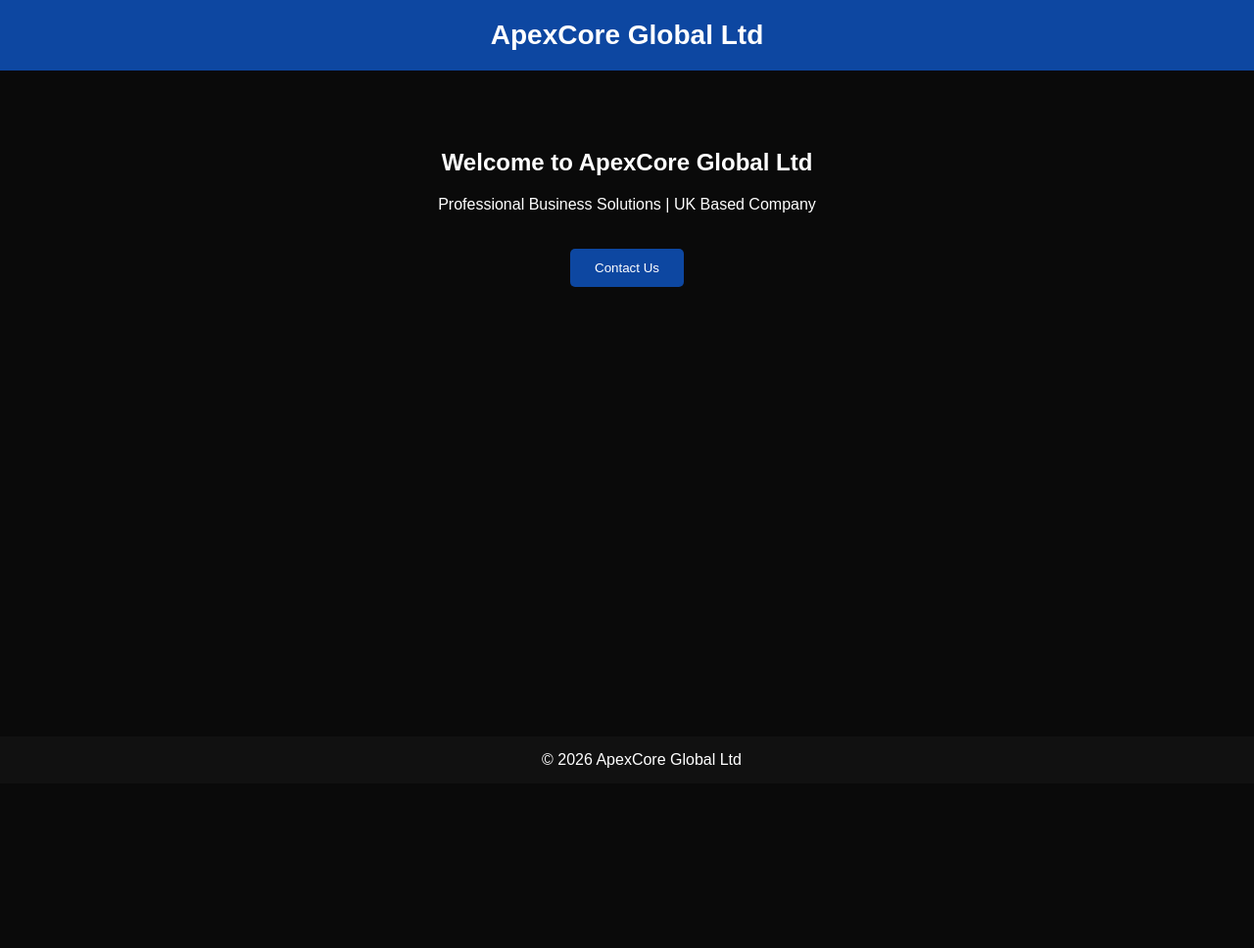
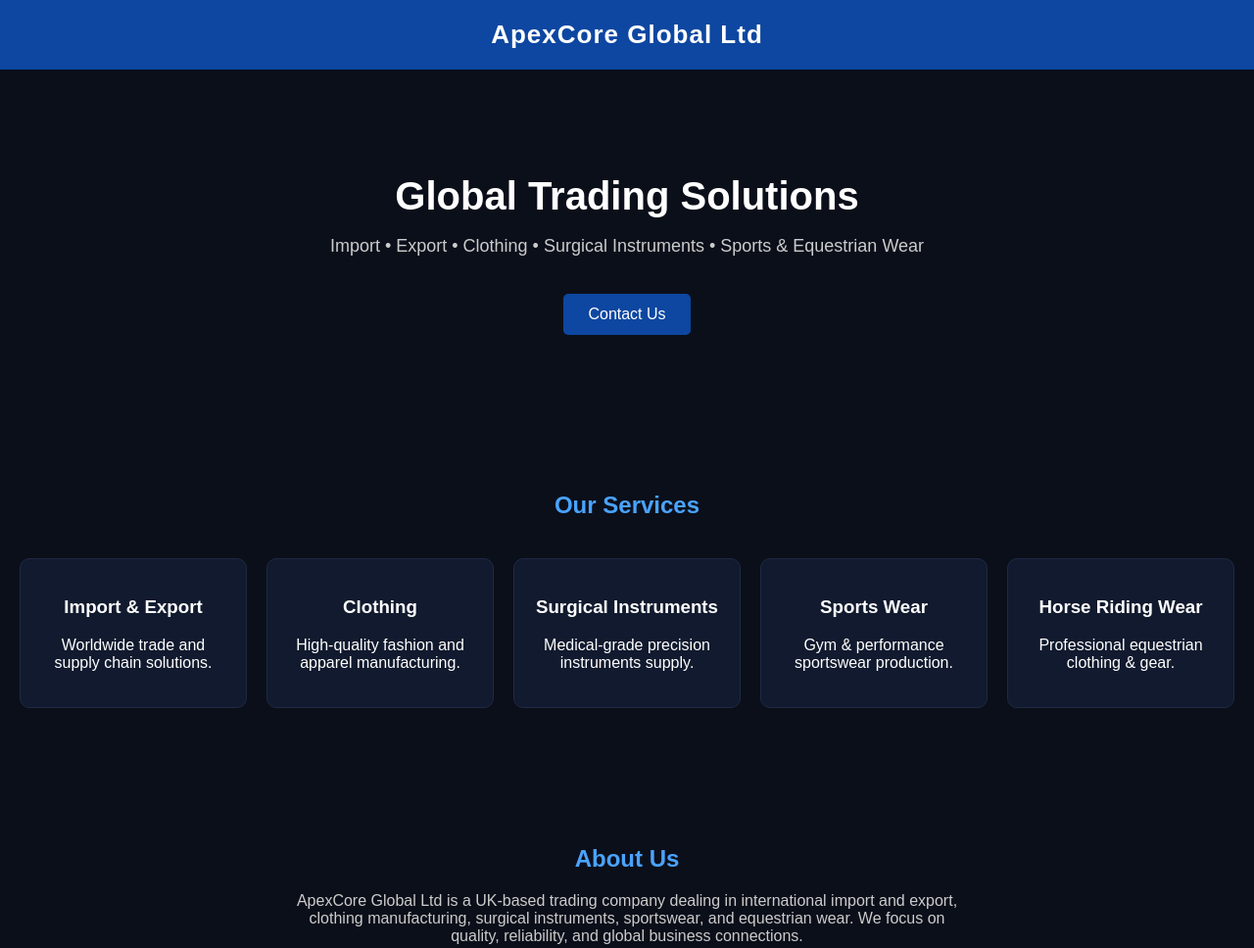
Before and after one commit to ApexCoreUK/apexcoreglobal, a plain HTML site: page index.html in a window 1280 px wide. Shown: the top 968 px of the page at 98% size. Before the commit the page ends 800 px from the top, so only its background shows below. Drawn offline with Linux system fonts and the light colour scheme.

Commit message:
Revamp index.html with new layout and styles
Updated HTML structure and styles for improved layout and design.

```diff
--- a/index.html
+++ b/index.html
@@ -1,58 +1,157 @@
 <!DOCTYPE html>
 <html lang="en">
 <head>
-  <meta charset="UTF-8">
-  <meta name="viewport" content="width=device-width, initial-scale=1.0">
+<meta charset="UTF-8" />
+<meta name="viewport" content="width=device-width, initial-scale=1.0"/>
 <title>ApexCore Global Ltd</title>
+
 <style>
-    body {
-      margin: 0;
-      font-family: Arial;
-      background: #0a0a0a;
-      color: white;
-      text-align: center;
+body{
+  margin:0;
+  font-family: Arial, sans-serif;
+  background:#0b0f1a;
+  color:white;
 }
-    header {
-      background: #0d47a1;
-      padding: 20px;
-      font-size: 28px;
-      font-weight: bold;
+
+/* Header */
+header{
+  background:#0d47a1;
+  padding:20px;
+  text-align:center;
+  font-size:26px;
+  font-weight:bold;
+  letter-spacing:1px;
 }
-    section {
-      padding: 60px 20px;
+
+/* Hero */
+.hero{
+  padding:80px 20px;
+  text-align:center;
 }
-    .btn {
-      background: #0d47a1;
-      color: white;
-      padding: 12px 25px;
-      border: none;
-      margin-top: 20px;
-      cursor: pointer;
-      border-radius: 5px;
+.hero h1{
+  font-size:40px;
+  margin-bottom:10px;
 }
-    footer {
-      background: #111;
-      padding: 15px;
-      position: fixed;
-      bottom: 0;
-      width: 100%;
+.hero p{
+  font-size:18px;
+  color:#ccc;
+}
+.btn{
+  margin-top:20px;
+  padding:12px 25px;
+  border:none;
+  background:#0d47a1;
+  color:white;
+  cursor:pointer;
+  border-radius:5px;
+  font-size:16px;
+}
+
+/* Section */
+section{
+  padding:60px 20px;
+  text-align:center;
+}
+
+h2{
+  color:#4aa3ff;
+  margin-bottom:20px;
+}
+
+/* Services */
+.services{
+  display:grid;
+  grid-template-columns:repeat(auto-fit,minmax(220px,1fr));
+  gap:20px;
+  padding-top:20px;
+}
+
+.card{
+  background:#111a2e;
+  padding:20px;
+  border-radius:10px;
+  border:1px solid #1f2a44;
+}
+
+.card:hover{
+  background:#16213a;
+}
+
+/* Footer */
+footer{
+  background:#05070d;
+  text-align:center;
+  padding:15px;
+  font-size:14px;
+  color:#aaa;
+  margin-top:30px;
 }
 </style>
+
 </head>
+
 <body>
 
 <header>
 ApexCore Global Ltd
 </header>
 
+<div class="hero">
+  <h1>Global Trading Solutions</h1>
+  <p>Import • Export • Clothing • Surgical Instruments • Sports & Equestrian Wear</p>
+  <button class="btn">Contact Us</button>
+</div>
+
 <section>
-  <h1>Welcome to ApexCore Global Ltd</h1>
-  <p>Professional Business Solutions | UK Based Company</p>
-  <button class="btn">Contact Us</button>
+  <h2>Our Services</h2>
+
+  <div class="services">
+
+    <div class="card">
+      <h3>Import & Export</h3>
+      <p>Worldwide trade and supply chain solutions.</p>
+    </div>
+
+    <div class="card">
+      <h3>Clothing</h3>
+      <p>High-quality fashion and apparel manufacturing.</p>
+    </div>
+
+    <div class="card">
+      <h3>Surgical Instruments</h3>
+      <p>Medical-grade precision instruments supply.</p>
+    </div>
+
+    <div class="card">
+      <h3>Sports Wear</h3>
+      <p>Gym & performance sportswear production.</p>
+    </div>
+
+    <div class="card">
+      <h3>Horse Riding Wear</h3>
+      <p>Professional equestrian clothing & gear.</p>
+    </div>
+
+  </div>
+</section>
+
+<section>
+  <h2>About Us</h2>
+  <p style="max-width:700px;margin:auto;color:#ccc;">
+    ApexCore Global Ltd is a UK-based trading company dealing in international import and export,
+    clothing manufacturing, surgical instruments, sportswear, and equestrian wear. We focus on quality,
+    reliability, and global business connections.
+  </p>
+</section>
+
+<section>
+  <h2>Contact</h2>
+  <p>Email: info@apexcoreglobal.com</p>
+  <p>Phone: +44 (UK)</p>
 </section>
 
 <footer>
-  © 2026 ApexCore Global Ltd
+© 2026 ApexCore Global Ltd. All Rights Reserved.
 </footer>
 
 </body>
```
Lines whose indentation alone changed are shown as unchanged.
